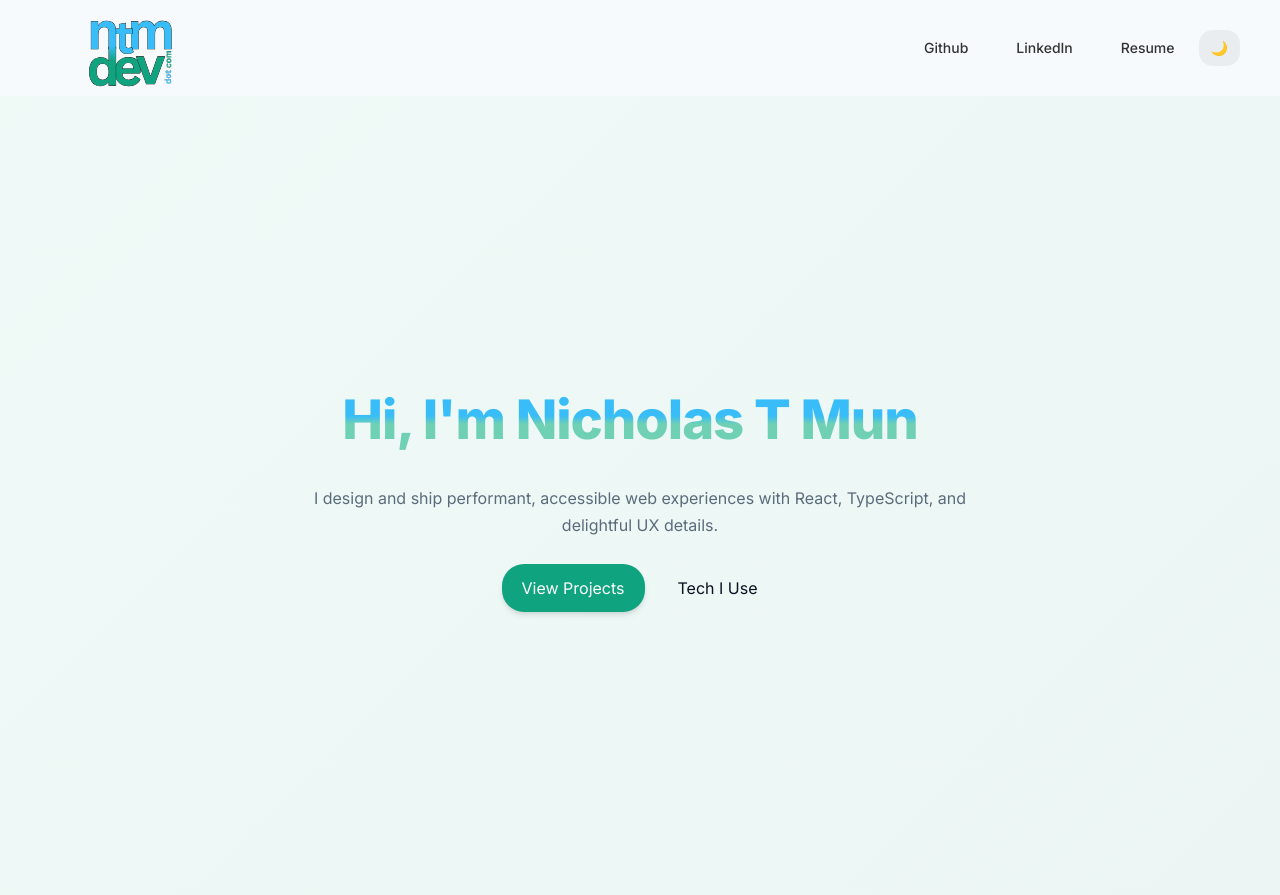
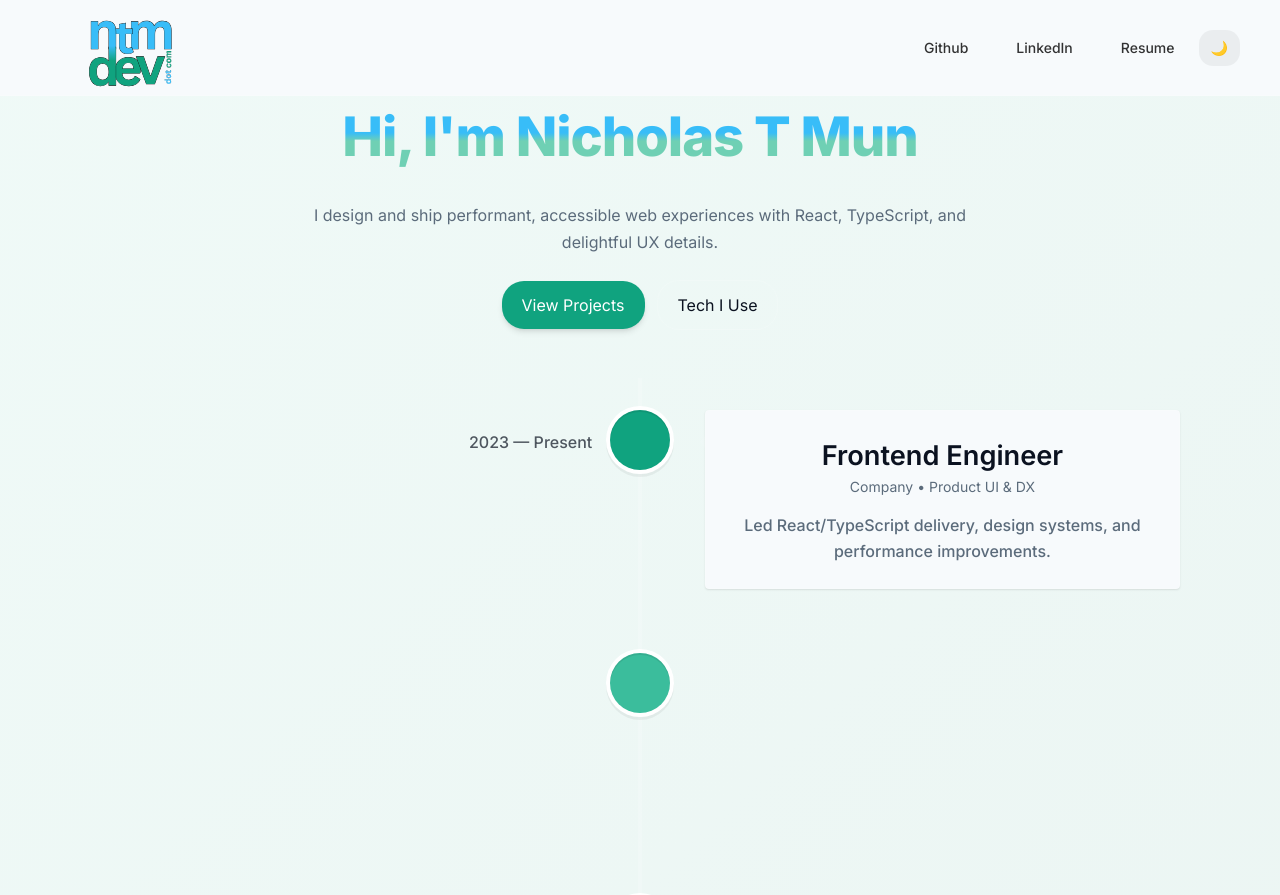
Before and after one commit to NicholasMunson/ntmdevdotcom, a Next.js app: page / in a window 1280 px wide. Shown: the top 895 px of the page. Built offline with nearby package versions, Linux system fonts and the light colour scheme.

Commit message:
Add react-vertical-timeline-component for timeline feature; update layout and Intro components to integrate timeline display, enhancing visual storytelling.

```diff
--- a/src/app/layout.tsx
+++ b/src/app/layout.tsx
@@ -1,4 +1,5 @@
 import "./globals.css";
+import "react-vertical-timeline-component/style.min.css";
 import { Inter } from "next/font/google";
 import { ThemeProvider } from "./providers/ThemeProvider";
 
--- a/src/app/views/introPage/Intro.tsx
+++ b/src/app/views/introPage/Intro.tsx
@@ -1,6 +1,10 @@
 "use client";
 import { useParallax } from "../../hooks/useParallax";
 import { useTypingEffect } from "../../hooks/useTypingEffect";
+import {
+  VerticalTimeline,
+  VerticalTimelineElement,
+} from "react-vertical-timeline-component";
 
 interface IntroProps {
   parallaxConfig: {
@@ -56,6 +60,78 @@ export default function Intro({ parallaxConfig }: IntroProps) {
             Tech I Use
           </a>
         </div>
+
+        <div className="w-full mt-6">
+          <VerticalTimeline
+            layout="2-columns"
+            lineColor="rgba(255,255,255,0.15)"
+          >
+            <VerticalTimelineElement
+              date="2023 — Present"
+              position="right"
+              contentStyle={{
+                background: "var(--color-surface)",
+                color: "var(--color-text)",
+                border: "1px solid rgba(255,255,255,0.1)",
+                boxShadow: "var(--shadow-sm)",
+              }}
+              contentArrowStyle={{
+                borderRight: "7px solid rgba(255,255,255,0.1)",
+              }}
+              iconStyle={{ background: "var(--brand-500)", color: "#fff" }}
+            >
+              <h3 className="text-lg font-semibold">Frontend Engineer</h3>
+              <h4 className="text-sm muted">Company • Product UI & DX</h4>
+              <p className="text-sm mt-2 muted">
+                Led React/TypeScript delivery, design systems, and performance
+                improvements.
+              </p>
+            </VerticalTimelineElement>
+
+            <VerticalTimelineElement
+              date="2021 — 2023"
+              position="left"
+              contentStyle={{
+                background: "var(--color-surface)",
+                color: "var(--color-text)",
+                border: "1px solid rgba(255,255,255,0.1)",
+                boxShadow: "var(--shadow-sm)",
+              }}
+              contentArrowStyle={{
+                borderRight: "7px solid rgba(255,255,255,0.1)",
+              }}
+              iconStyle={{ background: "var(--brand-400)", color: "#fff" }}
+            >
+              <h3 className="text-lg font-semibold">Software Engineer</h3>
+              <h4 className="text-sm muted">Company • Web Platform</h4>
+              <p className="text-sm mt-2 muted">
+                Built features end‑to‑end, added tests, and optimized bundle
+                size.
+              </p>
+            </VerticalTimelineElement>
+
+            <VerticalTimelineElement
+              date="2019 — 2021"
+              position="right"
+              contentStyle={{
+                background: "var(--color-surface)",
+                color: "var(--color-text)",
+                border: "1px solid rgba(255,255,255,0.1)",
+                boxShadow: "var(--shadow-sm)",
+              }}
+              contentArrowStyle={{
+                borderRight: "7px solid rgba(255,255,255,0.1)",
+              }}
+              iconStyle={{ background: "var(--brand-300)", color: "#053a32" }}
+            >
+              <h3 className="text-lg font-semibold">Engineering Intern</h3>
+              <h4 className="text-sm muted">Company • Frontend</h4>
+              <p className="text-sm mt-2 muted">
+                Assisted with component library and accessibility fixes.
+              </p>
+            </VerticalTimelineElement>
+          </VerticalTimeline>
+        </div>
       </div>
     </section>
   );
--- /dev/null
+++ b/src/types/react-vertical-timeline-component.d.ts
@@ -0,0 +1,27 @@
+declare module "react-vertical-timeline-component" {
+  import * as React from "react";
+
+  export interface VerticalTimelineProps {
+    className?: string;
+    animate?: boolean;
+    lineColor?: string;
+    layout?: "1-column" | "1-column-left" | "1-column-right" | "2-columns";
+    children?: React.ReactNode;
+  }
+
+  export const VerticalTimeline: React.FC<VerticalTimelineProps>;
+
+  export interface VerticalTimelineElementProps {
+    className?: string;
+    contentStyle?: React.CSSProperties;
+    contentArrowStyle?: React.CSSProperties | { borderRight?: string };
+    date?: React.ReactNode;
+    icon?: React.ReactNode;
+    iconStyle?: React.CSSProperties;
+    position?: "left" | "right";
+    visible?: boolean;
+    children?: React.ReactNode;
+  }
+
+  export const VerticalTimelineElement: React.FC<VerticalTimelineElementProps>;
+}
```
Also changed, not shown: package.json (+6 -5 lines), 1 other file (tests, documents, lock files or other folders).
